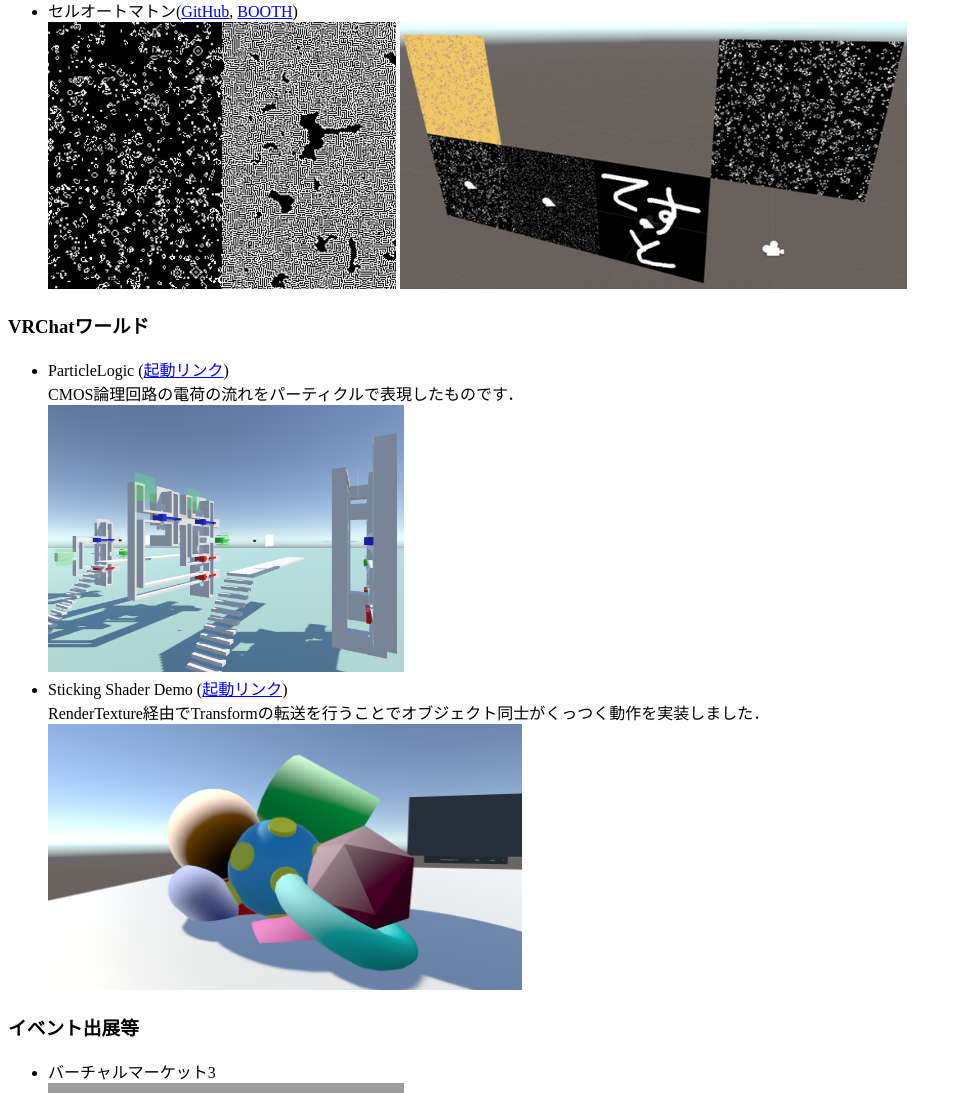
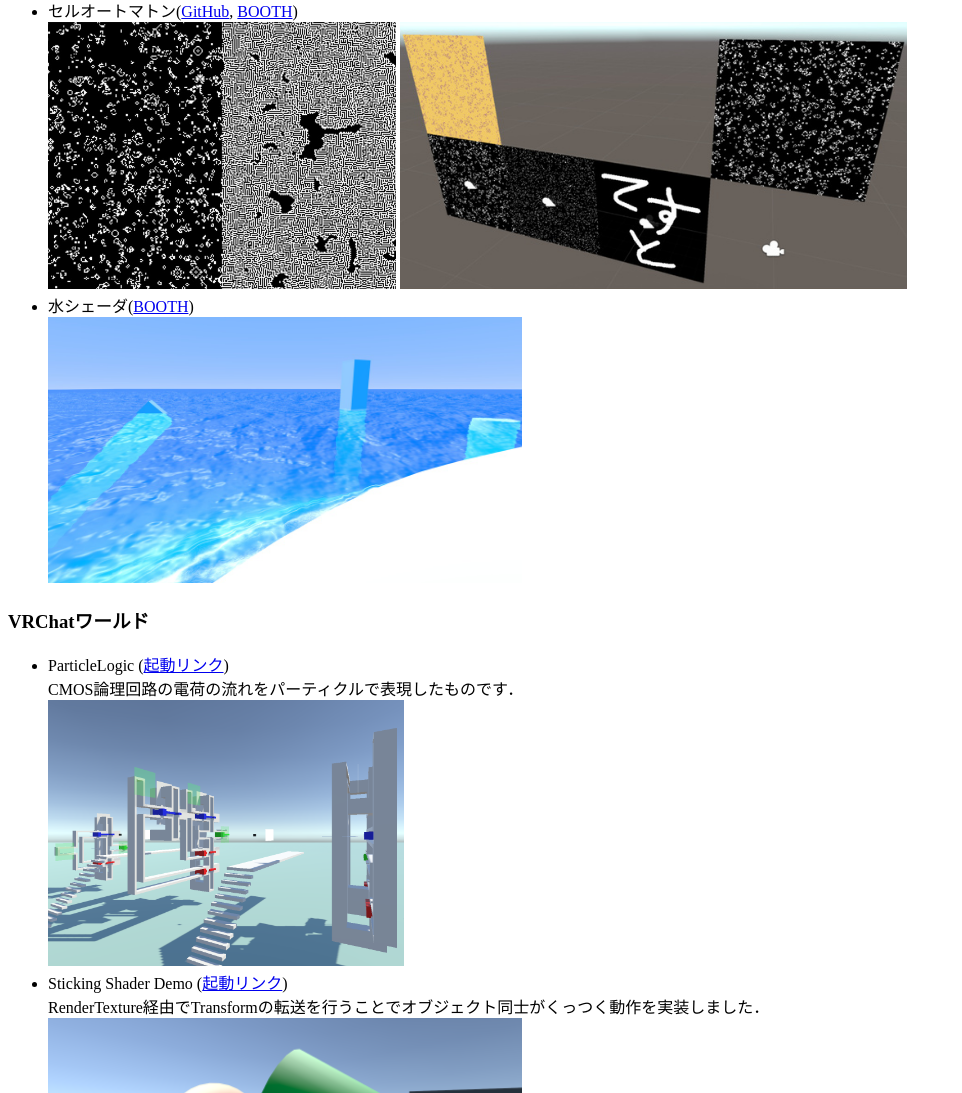
Before and after one commit to myxyy/myxyy.github.io, a plain HTML site: page index.html in a window 1280 px wide. Shown: the part 1844-2937 px from the top of the page, without its empty margins (0-962 px from the left). Drawn offline with Linux system fonts and the light colour scheme; grey boxes are pictures that could not be loaded.

Commit message:
水シェーダリンク追加

```diff
--- a/index.html
+++ b/index.html
@@ -50,6 +50,11 @@
         <img src="img/2DCA1.jpg">
         <img src="img/2DCA2.jpg">
       </li>
+      <li>
+        水シェーダ(<a href="https://usamimi-zakka.booth.pm/items/2373893" target="_blank">BOOTH</a>)
+        <br>
+        <img src="img/water_booth.jpg">
+      </li>
     </ul>
     <h3>VRChatワールド</h3>
     <ul class="VRCWorlds">
```
Also changed, not shown: img/water_booth.jpg (added).
